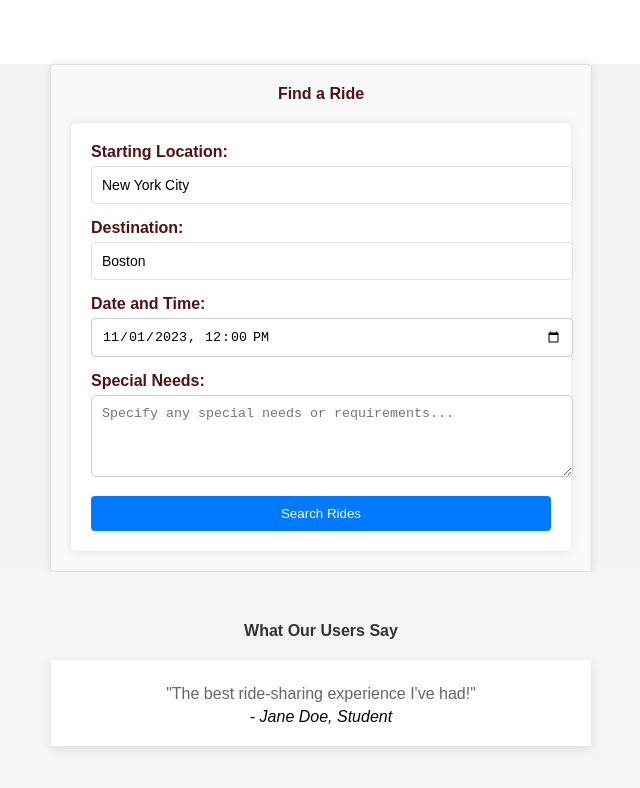
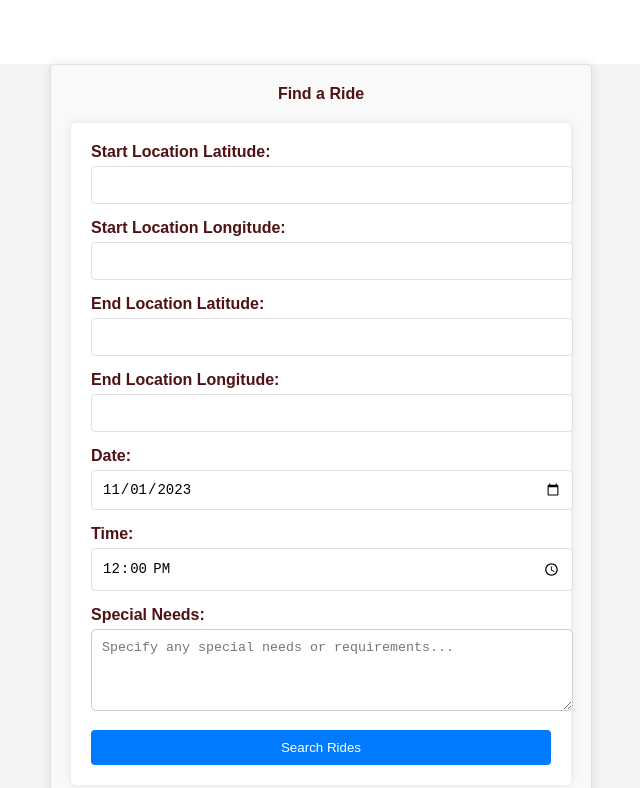
Before and after one commit to KathiaGronerth/Bobcats_app, a React (Create React App) app: page / in a window 1280 px wide. Shown: the part 529-1317 px from the top of the page, without its empty margins (319-959 px from the left). Built offline with nearby package versions, Linux system fonts and the light colour scheme.

Commit message:
Update FindRideForm.js

```diff
--- a/client/components/FindRideForm.js
+++ b/client/components/FindRideForm.js
@@ -1,54 +1,94 @@
 import React, { useState } from "react";
 
 const FindRideForm = () => {
-  // Using dummy data for the fields as initial values
-  const [startLocation, setStartLocation] = useState("New York City");
-  const [destination, setDestination] = useState("Boston");
-  const [dateTime, setDateTime] = useState("2023-11-01T12:00");
-  const [specialNeeds, setSpecialNeeds] = useState("");
+  const [formData, setFormData] = useState({
+    startLocationLatitude: "",
+    startLocationLongitude: "",
+    endLocationLatitude: "",
+    endLocationLongitude: "",
+    date: "2023-11-01", // Default date
+    time: "12:00", // Default time
+    specialNeeds: "",
+  });
+
+  const handleChange = (e) => {
+    setFormData({ ...formData, [e.target.name]: e.target.value });
+  };
 
   const handleSubmit = (e) => {
     e.preventDefault();
     // Handle the submission logic here (e.g., call an API or update state)
-    console.log({ startLocation, destination, dateTime, specialNeeds });
+    console.log(formData);
   };
 
   return (
     <div className="find-ride-form">
       <h2>Find a Ride</h2>
       <form onSubmit={handleSubmit}>
+        {/* Latitude and Longitude Inputs */}
         <div className="input-group">
-          <label>Starting Location:</label>
+          <label>Start Location Latitude:</label>
           <input
             type="text"
-            value={startLocation}
-            onChange={(e) => setStartLocation(e.target.value)}
-            placeholder="Enter starting location"
+            name="startLocationLatitude"
+            value={formData.startLocationLatitude}
+            onChange={handleChange}
           />
         </div>
         <div className="input-group">
-          <label>Destination:</label>
+          <label>Start Location Longitude:</label>
           <input
             type="text"
-            value={destination}
-            onChange={(e) => setDestination(e.target.value)}
-            placeholder="Enter destination"
+            name="startLocationLongitude"
+            value={formData.startLocationLongitude}
+            onChange={handleChange}
           />
         </div>
         <div className="input-group">
-          <label>Date and Time:</label>
+          <label>End Location Latitude:</label>
           <input
-            type="datetime-local"
-            value={dateTime}
-            onChange={(e) => setDateTime(e.target.value)}
+            type="text"
+            name="endLocationLatitude"
+            value={formData.endLocationLatitude}
+            onChange={handleChange}
           />
         </div>
+        <div className="input-group">
+          <label>End Location Longitude:</label>
+          <input
+            type="text"
+            name="endLocationLongitude"
+            value={formData.endLocationLongitude}
+            onChange={handleChange}
+          />
+        </div>
+        {/* Date and Time Inputs */}
+        <div className="input-group">
+          <label>Date:</label>
+          <input
+            type="date"
+            name="date"
+            value={formData.date}
+            onChange={handleChange}
+          />
+        </div>
+        <div className="input-group">
+          <label>Time:</label>
+          <input
+            type="time"
+            name="time"
+            value={formData.time}
+            onChange={handleChange}
+          />
+        </div>
+        {/* Special Needs Input */}
         <div className="input-group">
           <label>Special Needs:</label>
           <textarea
             rows="4"
-            value={specialNeeds}
-            onChange={(e) => setSpecialNeeds(e.target.value)}
+            name="specialNeeds"
+            value={formData.specialNeeds}
+            onChange={handleChange}
             placeholder="Specify any special needs or requirements..."
           />
         </div>
```
